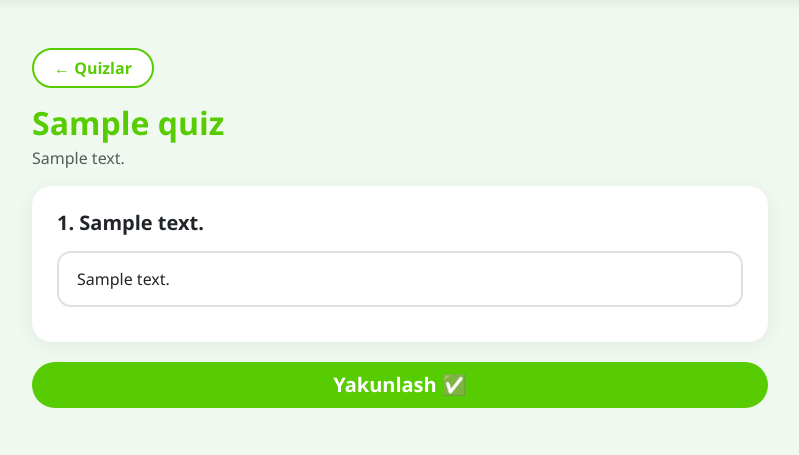
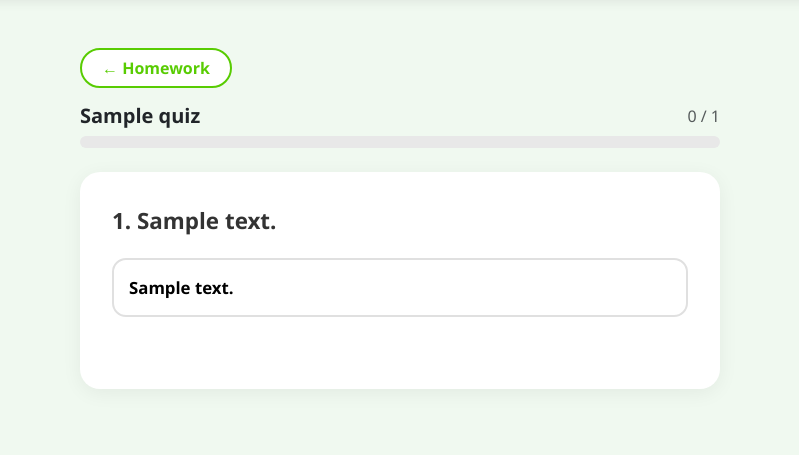
Before and after one commit to ahadjon777/englishup, a Django app: page /quiz/1/ in a window 1280 px wide. Shown: the part 80-535 px from the top of the page, without its empty margins (240-1039 px from the left). Run offline with Django 5.2, Linux system fonts and the light colour scheme; a user stored in the database is signed in; tables that the repository leaves empty hold one stand-in row (values such as "Sample post").

Commit message:
Add Englify-style level hub (Vocabulary/Video/Homework) and interactive step-by-step quiz

```diff
--- a/lessons/templates/lessons/lesson_detail.html
+++ b/lessons/templates/lessons/lesson_detail.html
@@ -17,7 +17,7 @@
 {% endblock %}
 {% block content %}
 <div class="container py-4" style="max-width:1050px;">
-  <a href="/lessons/{{ lesson.level.code }}/" class="btn btn-outline-eng mb-3">← Orqaga</a>
+  <a href="/lessons/{{ lesson.level.code }}/list/" class="btn btn-outline-eng mb-3">← Orqaga</a>
 
   <div class="lesson-hero mb-4">
     <span class="pill">{{ lesson.level.code }} — {{ lesson.level.name }}</span>
--- a/lessons/urls.py
+++ b/lessons/urls.py
@@ -5,5 +5,6 @@ urlpatterns = [
     path('', views.level_list, name='level_list'),
     path('lesson/<int:pk>/', views.lesson_detail, name='lesson_detail'),
     path('lesson/<int:pk>/watched/', views.mark_video_watched, name='mark_video_watched'),
-    path('<str:level_code>/', views.lesson_list, name='lesson_list'),
+    path('<str:level_code>/list/', views.lesson_list, name='lesson_list'),
+    path('<str:level_code>/', views.level_hub, name='level_hub'),
 ]
--- a/quiz/templates/quiz/quiz_take.html
+++ b/quiz/templates/quiz/quiz_take.html
@@ -1,41 +1,100 @@
 {% extends 'base.html' %}
-{% block title %}{{ quiz.title }} - Quiz{% endblock %}
+{% block title %}{{ quiz.title }} - Test{% endblock %}
 {% block extra_css %}
 <style>
-    .q-card { background:#fff; border-radius:20px; padding:25px; box-shadow:0 4px 20px rgba(0,0,0,0.06); margin-bottom:20px; }
-    .choice-label {
-        display:block; border:2px solid #e0e0e0; border-radius:14px; padding:14px 18px;
-        margin-bottom:10px; cursor:pointer; transition:0.15s; font-weight:500;
-    }
-    .choice-label:hover { border-color:#58CC02; background:#f0fff0; }
-    input[type=radio]:checked + .choice-label { border-color:#58CC02; background:#e6ffe0; }
-    .choice-input { display:none; }
+    .quiz-wrap { max-width: 640px; margin: 0 auto; }
+    .progress-thin { height: 12px; border-radius: 10px; background:#e8e8e8; }
+    .progress-thin .bar { background:#58CC02; height:100%; border-radius:10px; transition:width .3s; }
+    .q-box { background:#fff; border-radius:20px; padding:32px; box-shadow:0 4px 20px rgba(0,0,0,0.06); }
+    .q-text { font-size:1.4rem; font-weight:800; color:#333; margin-bottom:20px; }
+    .opt-btn { display:block; width:100%; border:2px solid #e0e0e0; border-radius:14px; padding:15px; margin-bottom:10px; background:#fff; font-weight:600; font-size:1.05rem; text-align:left; transition:.12s; }
+    .opt-btn:hover:not(:disabled) { border-color:#58CC02; background:#f0fff0; }
+    .opt-btn.correct { border-color:#58CC02; background:#d7ffcc; }
+    .opt-btn.wrong { border-color:#ff4b4b; background:#ffe0e0; }
+    .feedback { font-weight:800; font-size:1.1rem; min-height:28px; margin-top:12px; text-align:center; }
 </style>
 {% endblock %}
 {% block content %}
-<div class="container py-5" style="max-width: 760px;">
-    <a href="/quiz/" class="btn btn-outline-eng mb-3">← Quizlar</a>
-    <h2 class="fw-bold mb-1" style="color:#58CC02;">{{ quiz.title }}</h2>
-    <p class="text-muted">{{ quiz.description }}</p>
+<div class="container py-5">
+    <div class="quiz-wrap">
+        <a href="/quiz/" class="btn btn-outline-eng mb-3">← Homework</a>
+        <div class="d-flex justify-content-between align-items-center mb-2">
+            <h5 class="fw-bold mb-0">{{ quiz.title }}</h5>
+            <span class="text-muted" id="counter">0 / 0</span>
+        </div>
+        <div class="progress-thin mb-4"><div class="bar" id="bar" style="width:0%"></div></div>
 
-    <form method="post">
-        {% csrf_token %}
-        {% for question in questions %}
-        <div class="q-card">
-            <h5 class="fw-bold mb-3">{{ forloop.counter }}. {{ question.text }}</h5>
-            {% for choice in question.choices.all %}
-                <input class="choice-input" type="radio" name="question_{{ question.id }}"
-                       id="c{{ choice.id }}" value="{{ choice.id }}" required>
-                <label class="choice-label" for="c{{ choice.id }}">{{ choice.text }}</label>
-            {% endfor %}
+        <div class="q-box">
+            <div id="stage"></div>
+            <div class="feedback" id="feedback"></div>
+            <div class="text-center mt-3" id="nextWrap" style="display:none;">
+                <button class="btn btn-eng btn-lg px-5" id="nextBtn">Keyingi →</button>
+            </div>
         </div>
-        {% empty %}
-        <p class="text-muted">Bu quizda hali savollar yo'q.</p>
-        {% endfor %}
 
-        {% if questions %}
-        <button type="submit" class="btn btn-eng btn-lg w-100">Yakunlash ✅</button>
-        {% endif %}
-    </form>
+        <form method="post" id="quizForm" style="display:none;">
+            {% csrf_token %}
+            <div id="answers"></div>
+        </form>
+    </div>
 </div>
 {% endblock %}
+{% block extra_js %}
+<script>
+const QUESTIONS = [
+  {% for q in questions %}
+  { id: {{ q.id }}, text: "{{ q.text|escapejs }}", choices: [
+      {% for c in q.choices.all %}{ id: {{ c.id }}, text: "{{ c.text|escapejs }}", correct: {{ c.is_correct|yesno:"true,false" }} }{% if not forloop.last %},{% endif %}{% endfor %}
+  ]}{% if not forloop.last %},{% endif %}
+  {% endfor %}
+];
+
+let idx = 0, score = 0;
+const stage = document.getElementById('stage');
+const feedback = document.getElementById('feedback');
+const nextWrap = document.getElementById('nextWrap');
+const counter = document.getElementById('counter');
+const bar = document.getElementById('bar');
+const answers = document.getElementById('answers');
+
+function render() {
+    feedback.innerHTML = ''; nextWrap.style.display = 'none';
+    counter.textContent = idx + ' / ' + QUESTIONS.length;
+    bar.style.width = (idx / QUESTIONS.length * 100) + '%';
+    if (idx >= QUESTIONS.length) return finish();
+    const q = QUESTIONS[idx];
+    let opts = q.choices.map(c => `<button class="opt-btn" data-id="${c.id}" data-correct="${c.correct}">${c.text}</button>`).join('');
+    stage.innerHTML = `<div class="q-text">${idx+1}. ${q.text}</div>${opts}`;
+    document.querySelectorAll('.opt-btn').forEach(btn => {
+        btn.onclick = () => {
+            document.querySelectorAll('.opt-btn').forEach(b => b.disabled = true);
+            const isCorrect = btn.dataset.correct === 'true';
+            if (isCorrect) { btn.classList.add('correct'); feedback.innerHTML = "✅ To'g'ri!"; feedback.style.color = '#58CC02'; score++; }
+            else {
+                btn.classList.add('wrong'); feedback.innerHTML = "❌ Noto'g'ri"; feedback.style.color = '#ff4b4b';
+                document.querySelectorAll('.opt-btn').forEach(b => { if (b.dataset.correct === 'true') b.classList.add('correct'); });
+            }
+            const inp = document.createElement('input');
+            inp.type = 'hidden'; inp.name = 'question_' + q.id; inp.value = btn.dataset.id;
+            answers.appendChild(inp);
+            nextWrap.style.display = 'block';
+        };
+    });
+}
+
+document.getElementById('nextBtn').onclick = () => { idx++; render(); };
+
+function finish() {
+    bar.style.width = '100%';
+    stage.innerHTML = `<div class="text-center"><div style="font-size:3.5rem;">🎉</div>
+        <h3 class="fw-bold" style="color:#58CC02;">Tugadi!</h3>
+        <p class="fs-5">${score} / ${QUESTIONS.length} to'g'ri</p>
+        <p class="text-muted">Natija saqlanmoqda...</p></div>`;
+    document.getElementById('quizForm').submit();
+}
+
+if (QUESTIONS.length === 0) {
+    stage.innerHTML = '<p class="text-muted text-center">Bu testda savol yo\'q.</p>';
+} else { render(); }
+</script>
+{% endblock %}
```
Also changed, not shown: lessons/templates/lessons/level_hub.html (added, +47 -0 lines), lessons/views.py (+32 -0 lines).
